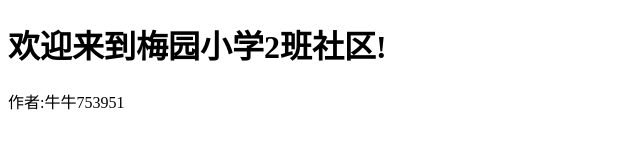
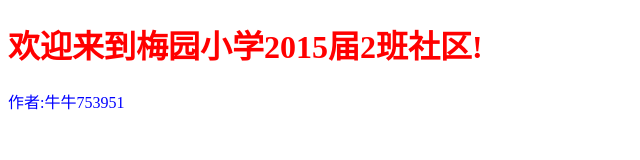
Before and after one commit to Niuniu753951/Niuniu753951.github.io, a plain HTML site: page index.html in a window 1280 px wide. Shown: the whole page, without its empty margins (0-640 px from the left). Drawn offline with Linux system fonts and the light colour scheme.

Commit message:
Update index.html

```diff
--- a/index.html
+++ b/index.html
@@ -1,10 +1,21 @@
 <!DOCTYPE html>
 <html>
   <head>
-    <title>第一个程序</title>
+    <meta charset="UTF-8">
+    <meta name="viewport" content="width=device-width,initial-scale=1.0">
+    <meta name="keywords" content="1234567890qwertyuiopasdfghjklzxcvbnm">
+    <meta name="description" content="">
+    <meta name="author" content="牛牛753951">
+    <meta http-equiv="refresh" content=1;baidu.com">
+    <title>梅园小学2015届2班社区</title>
+    <style type="text/css">
+      h1{color:red}
+      p{color:blue}
+    </style>
   </head>
   <body>
-    <h1>欢迎来到梅园小学2班社区!</h1>
+    <h1>欢迎来到梅园小学2015届2班社区!</h1>
     <p>作者:牛牛753951</p>
+
   </body>
 </html>
```
